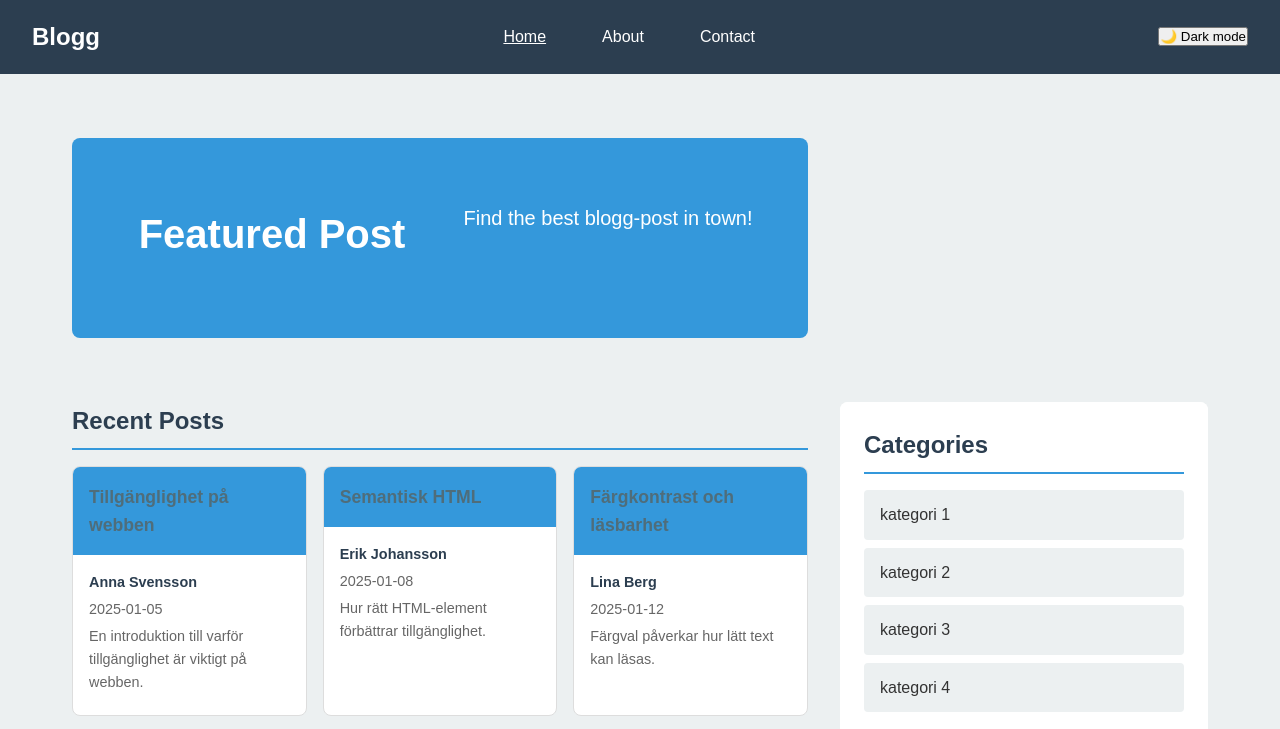
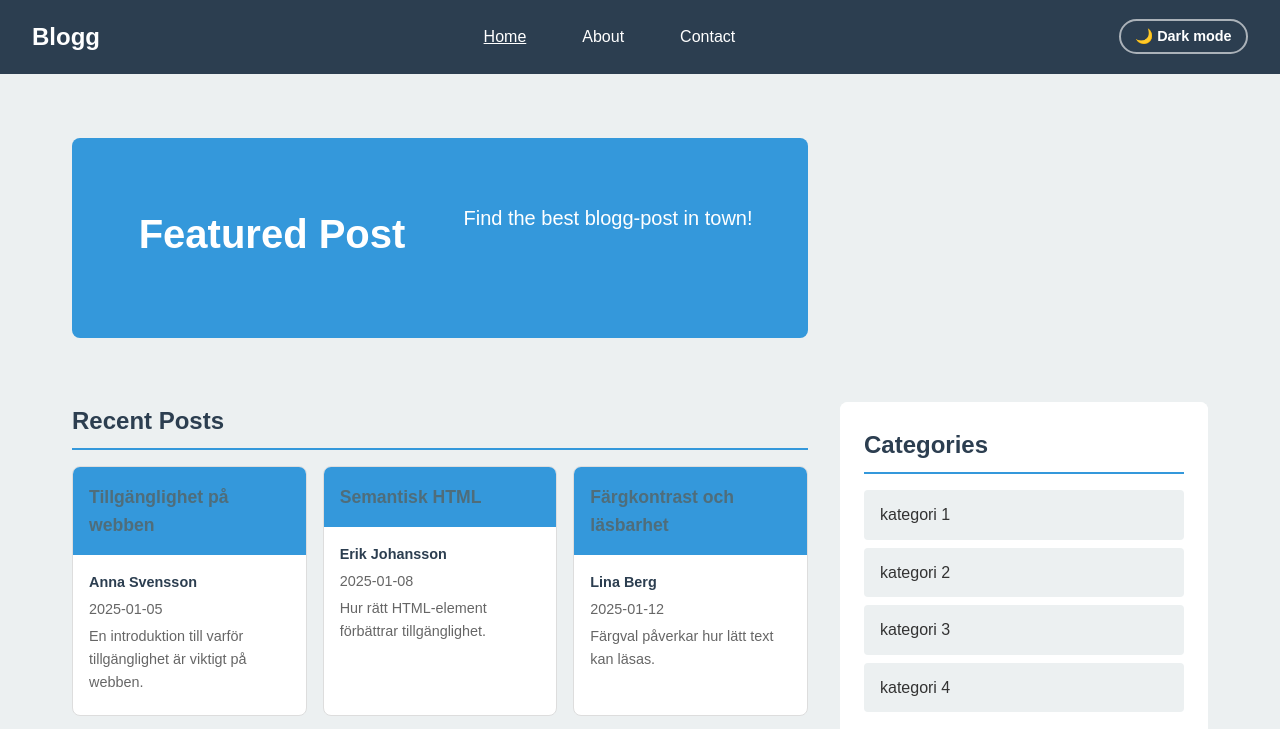
Before and after one commit to konstantinosnascos/FrontendBoilerRoomv1, a plain HTML site: page index.html in a window 1280 px wide. Shown: the top 729 px of the page. Drawn offline with Linux system fonts and the light colour scheme.

Commit message:
added style.css to dark theme button

```diff
--- a/index.html
+++ b/index.html
@@ -16,7 +16,7 @@
         <ul class="nav-list">
             <li><a href="index.html" aria-current="page">Home</a></li>
             <li><a href="about.html">About</a></li>
-            <li><a href="#">Contact</a></li>
+            <li><a href="contact.html">Contact</a></li>
         </ul>
     </nav>
 
--- a/style.css
+++ b/style.css
@@ -558,3 +558,44 @@
         grid-template-columns: repeat(2, 1fr);
     }
 }
+
+#theme-toggle {
+  appearance: none;
+  background-color: transparent;
+  border: 2px solid rgba(255, 255, 255, 0.6);
+  color: white;
+
+  padding: 0.45rem 0.9rem;
+  border-radius: 999px;
+
+  font-size: 0.9rem;
+  font-weight: 600;
+  cursor: pointer;
+
+  display: flex;
+  align-items: center;
+  gap: 0.4rem;
+
+  transition:
+    background-color 0.25s ease,
+    color 0.25s ease,
+    border-color 0.25s ease,
+    transform 0.15s ease;
+}
+
+/* Hover */
+#theme-toggle:hover {
+  background-color: rgba(255, 255, 255, 0.15);
+  border-color: white;
+}
+
+/* Klick-feedback */
+#theme-toggle:active {
+  transform: scale(0.96);
+}
+
+/* Fokus (tillgänglighet) */
+#theme-toggle:focus-visible {
+  outline: 3px solid #e8dab2;
+  outline-offset: 3px;
+}
```
